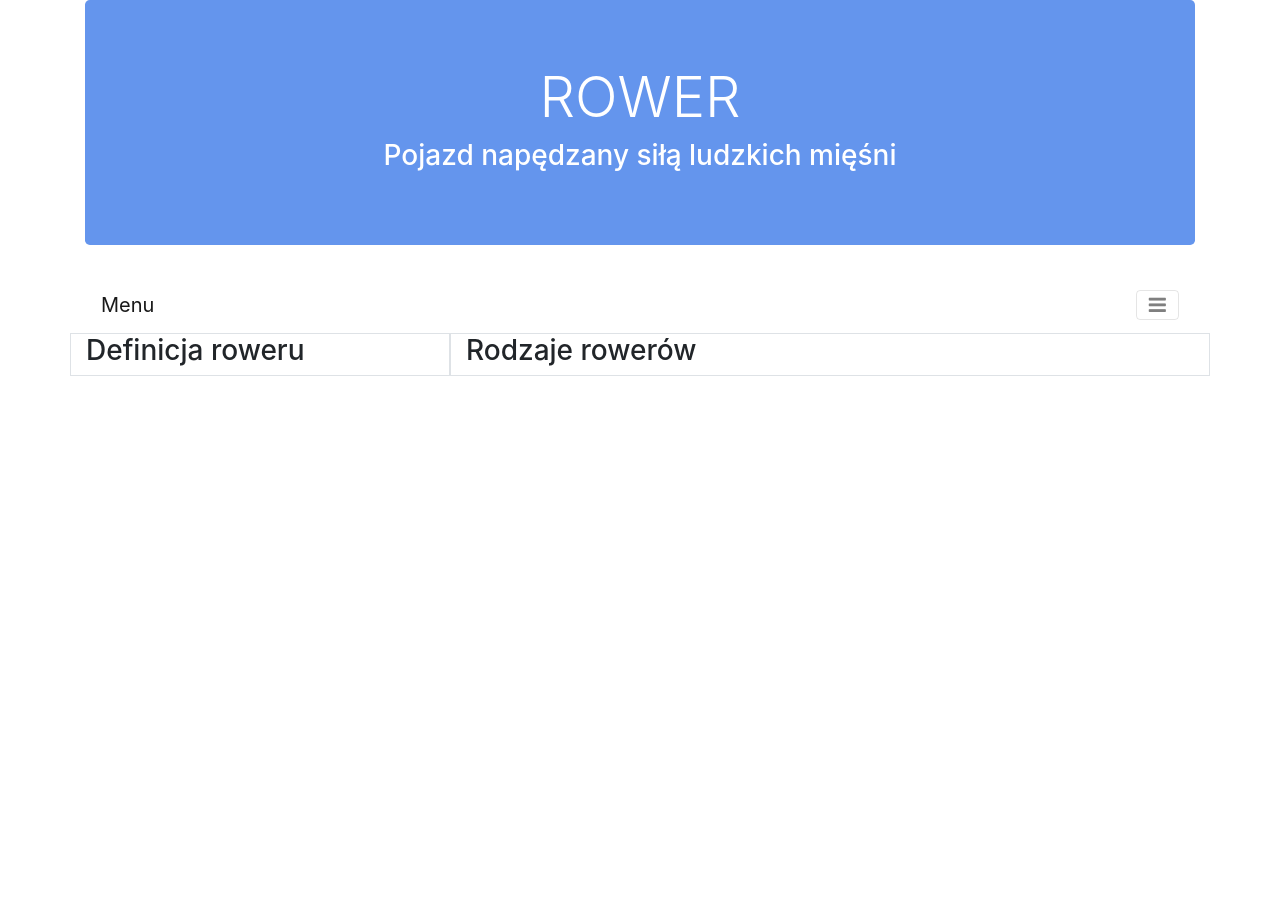
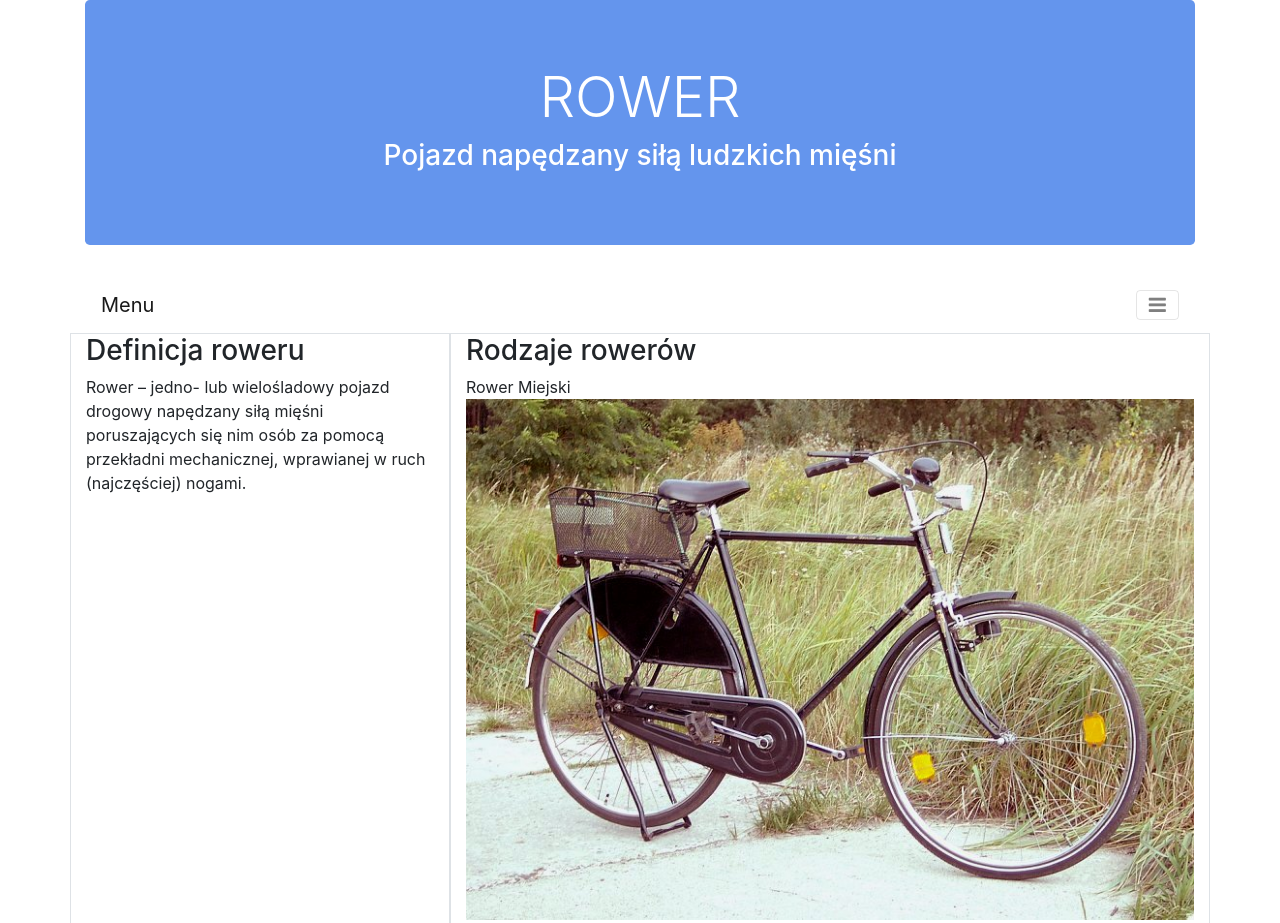
Before and after one commit to ArcusDeri/Psm-zad-1, a plain HTML site: page index.html in a window 1280 px wide. Shown: the top 923 px of the page. Before the commit the page ends 800 px from the top, so only its background shows below. Drawn offline with nearby package versions, Linux system fonts and the light colour scheme.

Commit message:
Adding bicycle, description and images

```diff
--- a/index.html
+++ b/index.html
@@ -46,9 +46,52 @@
           <div class="row">
               <div class="col-lg-4 border">
                   <h3>Definicja roweru</h3>
+                  Rower – jedno- lub wielośladowy pojazd drogowy napędzany siłą mięśni poruszających się
+                  nim osób za pomocą przekładni mechanicznej, wprawianej w ruch (najczęściej) nogami.
               </div>
               <div class="col-lg-8 border">
                   <h3>Rodzaje rowerów</h3>
+
+                  Rower Miejski
+                  <img src="img/1.jpg" alt="Rower Miejski" width="100%">
+
+                  <br></br>
+
+                  Rower miejski – rower przeznaczony do jazdy w mieście.
+                  Tradycyjny rower miejski, tak zwany holender, zbudowany jest najczęściej na kołach 28-calowych
+                  (choć spotyka się również rowery z kołami 26- i 27-calowymi), posiada giętą, szeroką kierownicę,
+                  krótką ramę i szerokie siodełko umożliwiające jazdę w pozycji wyprostowanej. Posiada on też zwykle
+                  lampki zasilane z dynama, komplet błotników, osłonę na łańcuch, nóżkę, bagażnik tylny, czasem osłonę tylnego koła czy koszyk.
+
+                  <br></br>
+
+                  Rower Górski
+                  <img src="img/2.jpg" alt="Rower Górski" width="100%">
+
+                  <br></br>
+
+                  Rowery górskie (ang. MTB, Mountain Terrain Bike) – nazwa rowerów, których przeznaczeniem jest jazda w terenie trudniejszym,
+                  niż pozwalają na to rowery szosowe czy trekingowe, np. górskie ścieżki, szlaki leśne, specjalne tory przeszkód.
+
+                  W porównaniu do rowerów szosowych oraz trekkingowych, rowery MTB są cięższe, ze względu na mającą gwarantować
+                  większą wytrzymałość konstrukcję. Rowery górskie, celem poprawy przyczepności i możliwości pokonania szybko i
+                  bezpiecznie wymagającego terenu (rock gardeny, rampy) w rowerach profesjonalnych oraz komfortu jazdy w rowerach
+                  amatorskich i turystycznych, bardzo często wyposaża się w różnego rodzaju amortyzatory, które również mają
+                  istotny wpływ na masę pojazdu.
+
+                  <br></br>
+
+                  Rower typu BMX
+                  <img src="img/3.jfif" alt="Rower typu BMX" width="100%">
+
+                  <br></br>
+
+                  BMX (ang. bicycle motocross) – nazwa roweru i rodzaju kolarstwa, które zostało zapoczątkowane w USA w latach 70. XX wieku.
+                  Sport ten uprawia się na torach ziemnych ze sztucznie przygotowanymi przeszkodami, z użyciem rowerów na kołach 20-calowych
+                  lub 24-calowych (cruiser), posiadających wzmocnioną i bardzo uproszczoną (bez przerzutek) konstrukcję.
+                  Poza tym BMX-y mogą mieć dowolny typ konstrukcji, masę i geometrię. Istnieją również mistrzostwa świata i puchar świata BMX (UCI BMX Supercross).
+
+                  <br></br>
               </div>
           </div>
     </div><!--main container-->
```
Also changed, not shown: img/1.jpg (added), img/3.jfif (added), 1 other file.
